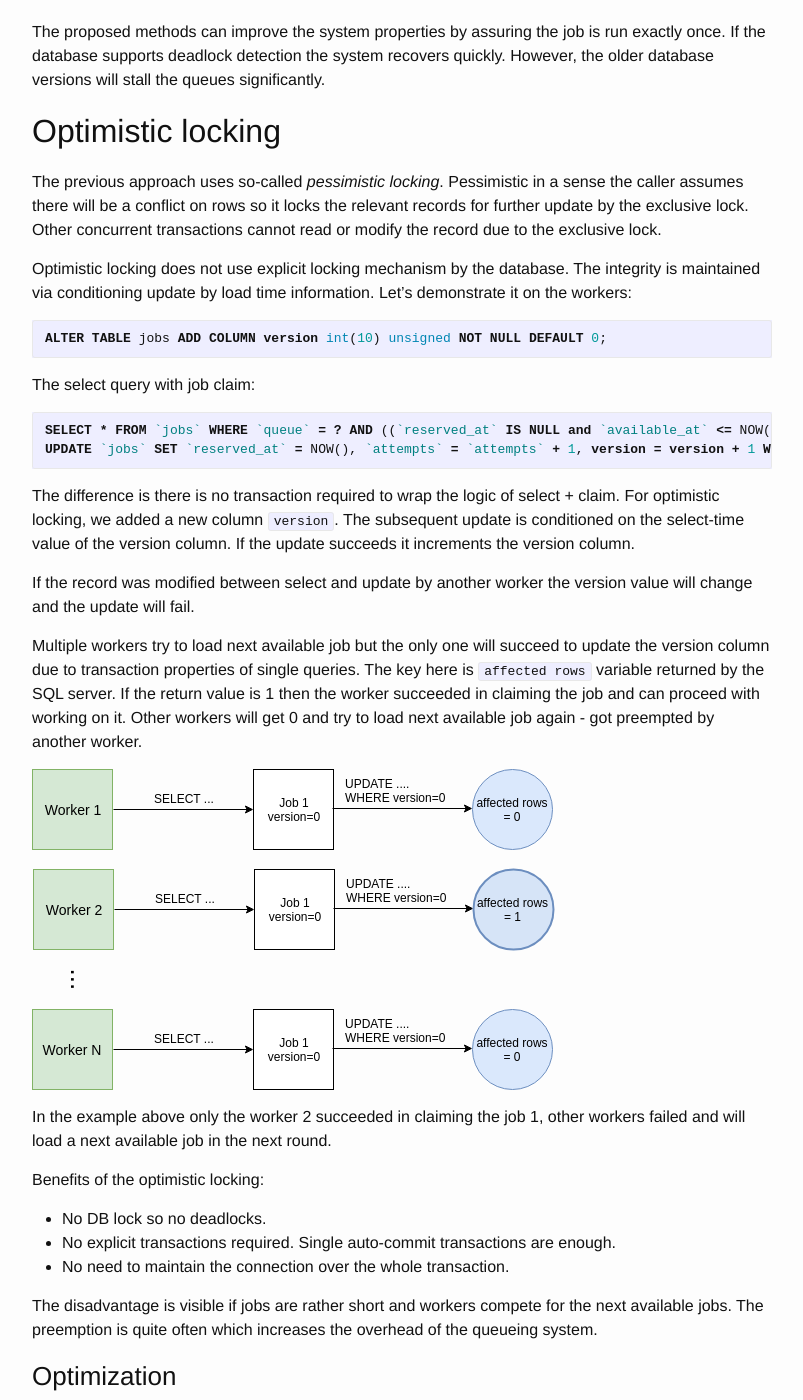
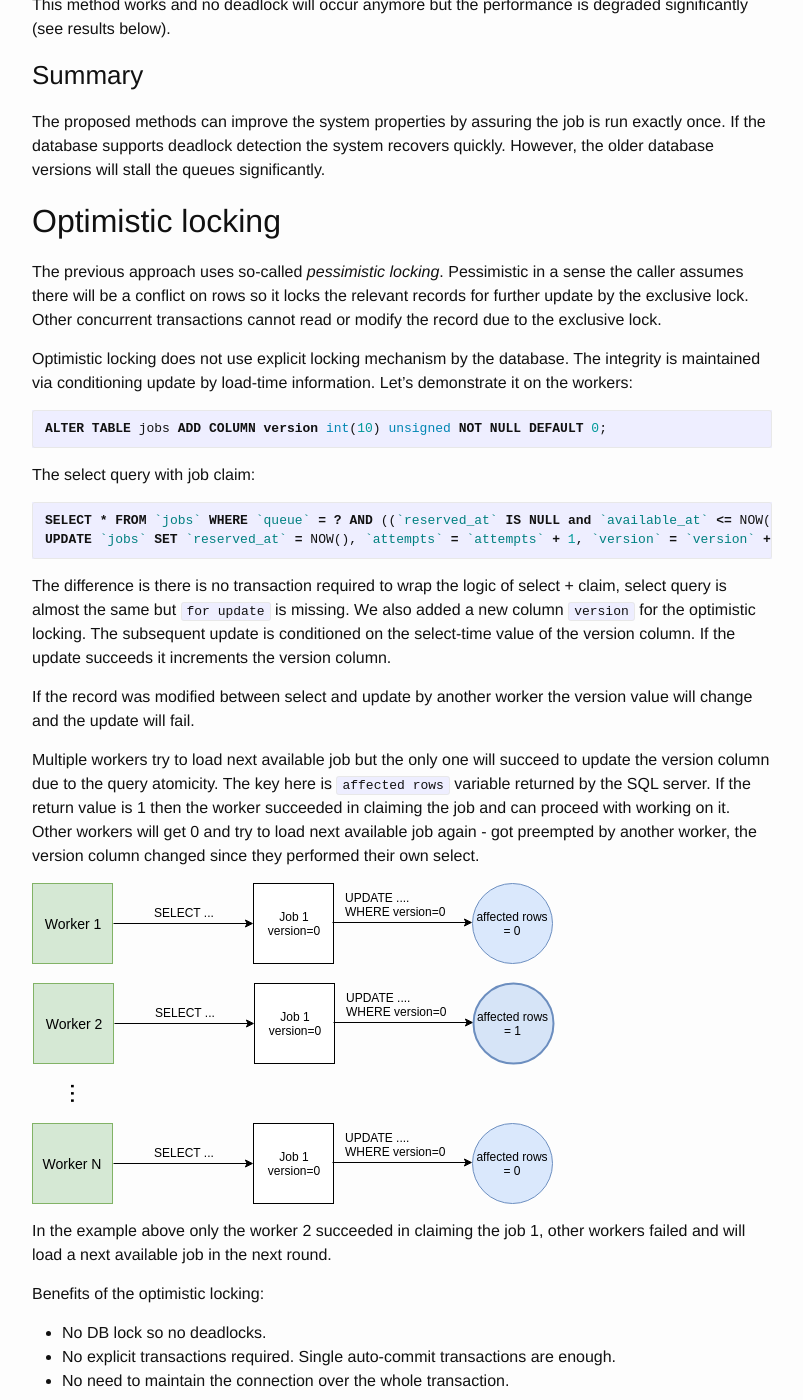
Before and after one commit to ph4r05/devblog, a Jekyll site: the page built from _posts/2017-12-20-laravel-queues-optimization.markdown, in a window 1280 px wide and 1400 px high, scrolled down 4947 px. Shown: the whole window, without its empty margins (238-1041 px from the left). Built offline with Jekyll 4.4.1, drawn with Linux system fonts in a browser that asks for light colours; formulas are drawn with MathJax 3; some of the changed text lies outside the part shown.

Commit message:
minor improvements in optimistic laravel

````diff
--- a/_posts/2017-12-20-laravel-queues-optimization.markdown
+++ b/_posts/2017-12-20-laravel-queues-optimization.markdown
@@ -123,14 +123,14 @@ ID  Waiting  Mode  DB        Table  Index                         Special
  5        1  X     keychest  jobs   jobs_queue_at_index           rec but not gap           0
 ```
 
-The worker `4` is selecting the next available job. The select tries to lock
+The worker 4 is selecting the next available job. The select tries to lock
 the primary key index because of the `FOR UPDATE`.
 
-The worker `5` processed the job and it is trying to issue delete query to remove the job
+The worker 5 processed the job and it is trying to issue delete query to remove the job
 from the table. The delete lock is already holding primary key lock. As the deletion
 affects also `jobs_queue_at_index` index the query asks for that lock.
 
-There is also a third select query of another worker, not displayed in this listing (produced by `innotop`) which
+There is also a third select query of another worker, not displayed in this listing (produced by *innotop*) which
 holds lock on `jobs_queue_at_index`.
 
 This in global picture causes a deadlock - each transaction is waiting for a lock that is held by another transaction.
@@ -180,17 +180,22 @@ ID    Waiting  Mode  DB        Table  Index                         Special
 ```
 
 Here we see 2 workers deadlocking on the first query.
-Worker `8767` is trying to claim the job by issuing the `UPDATE` query.
+Worker 8767 is trying to claim the job by issuing the `UPDATE` query.
 It locked the record *for update* by the previous select and now holds `PRIMARY` key index.
 As the `jobs_queue_reserved_at_index` index is affected by the update query it has to be locked too.
 
-Worker `8768` is performing the select with the *for update* locking - asking for a primary key lock.
+Worker 8768 is performing the select with the *for update* locking - asking for a primary key lock.
 
 There is another select query of another worker, not displayed in the listing holding the `jobs_queue_reserved_at_index` index.
 
 This again causes a deadlock.
 
-## Deadlock handling - retry
+## Solutions
+
+In the sections below I propose few fixes to the mentioned problem. At first I will focus on the current queueing mechanism
+and try it improve a bit. Later is a new locking mechanism proposed.
+
+### Deadlock handling - retry
 
 There is one simple workaround to handle multiple runs of the job:
 
@@ -210,7 +215,7 @@ with this workaround, job is run exactly once with very high probability.
 
 However, the deadlock problem is still present which is a problem for older database servers.
 
-## Deadlock handling - delete mark
+### Deadlock handling - delete mark
 
 Another way of fixing the multiple job run problem is adding a new column to the jobs table:
 
@@ -228,7 +233,7 @@ to a state the finished job is removed, eventually.
 
 The deadlock still happens, just the occurrence is changed.
 
-## Deadlock handling - removing the queue index
+### Deadlock handling - removing the queue index
 
 In order to avoid deadlock an elimination of a required condition is needed.
 In this case, the obvious move is to remove `jobs_queue_at_index` index.
@@ -237,7 +242,7 @@ This method works and no deadlock will occur anymore but the performance is
 degraded significantly (see results below).
 
 
-## Summary
+### Summary
 
 The proposed methods can improve the system properties by assuring the job is run exactly
 once. If the database supports deadlock detection the system recovers quickly. However, the older database versions will stall the queues significantly.
@@ -249,7 +254,7 @@ assumes there will be a conflict on rows so it locks the relevant records for fu
 Other concurrent transactions cannot read or modify the record due to the exclusive lock.
 
 Optimistic locking does not use explicit locking mechanism by the database.
-The integrity is maintained via conditioning update by load time information.
+The integrity is maintained via conditioning update by load-time information.
 Let's demonstrate it on the workers:
 
 ```sql
@@ -259,21 +264,23 @@ ALTER TABLE jobs ADD COLUMN version int(10) unsigned NOT NULL DEFAULT 0;
 The select query with job claim:
 
 ```sql
-SELECT * FROM `jobs` WHERE `queue` = ? AND ((`reserved_at` IS NULL and `available_at` <= NOW()) OR (`reserved_at` <= ?)) ORDER BY `id` ASC limit 1 FOR UPDATE;
-UPDATE `jobs` SET `reserved_at` = NOW(), `attempts` = `attempts` + 1, version = version + 1 WHERE `id` = ? AND version=?;
+SELECT * FROM `jobs` WHERE `queue` = ? AND ((`reserved_at` IS NULL and `available_at` <= NOW()) OR (`reserved_at` <= ?)) ORDER BY `id` ASC limit 1;
+UPDATE `jobs` SET `reserved_at` = NOW(), `attempts` = `attempts` + 1, `version` = `version` + 1 WHERE `id` = ? AND version=?;
 ```
 
-The difference is there is no transaction required to wrap the logic of select + claim.
-For optimistic locking, we added a new column `version`. The subsequent update is conditioned on the
+The difference is there is no transaction required to wrap the logic of select + claim, select query is almost the same but
+`for update` is missing.
+We also added a new column `version` for the optimistic locking. The subsequent update is conditioned on the
 select-time value of the version column. If the update succeeds it increments the version column.
 
 If the record was modified between select and update by another worker the version value will
 change and the update will fail.
 
 Multiple workers try to load next available job but the only one will succeed to update the version column
-due to transaction properties of single queries. The key here is `affected rows` variable returned by the
+due to the query atomicity. The key here is `affected rows` variable returned by the
 SQL server. If the return value is 1 then the worker succeeded in claiming the job and can proceed with working
-on it. Other workers will get 0 and try to load next available job again - got preempted by another worker.
+on it. Other workers will get 0 and try to load next available job again - got preempted by another worker, the
+version column changed since they performed their own select.
 
 [![Optimistic locking](/static/queue02/jobs_optimistic_h.svg)](/static/queue02/jobs_optimistic_h.svg)
 
@@ -319,13 +326,13 @@ with multiple workers.
 Optimistic locking optimization adds randomness to the job selection process thus the reordering
 can be higher than a window of N workers. We will see the reordering side effects are not that significant.
 
-With a use of a little math its possible to estimate a round the job will get processed.
+With a use of a little math its possible to estimate a round the job will get processed by some worker.
 Let's say if a job is processed in round 1 it means it was processed in time - in the round the job became available.
 
-Let \\(X\\) be the random variable of the round in which job is being processed. Then \\(E[X]\\) (expected value of X)
+Let \\(X\\) be a [random variable] for the round in which job is being processed. Then \\(E[X]\\), an [expected value] of X,
 is the average case of the round processing the job.
 
-\\( E[X] = x_1p_1 + x_2p_2 + \cdots \\) where \\( x_i \\) is the round number and \\(p_i\\) is the probability
+Then \\( E[X] = x_1p_1 + x_2p_2 + \cdots \\) where \\( x_i \\) is the round number and \\(p_i\\) is the probability
 of a job being processed in the round \\( x_i \\).
 
 \\( E[X] = \sum_{i=1}^{\infty} i \cdot \left( \frac{N-1}{N} \right)^{N^{i-1}} \cdot \left(1 - \left(\frac{N-1}{N}\right)^N \right) \\)
@@ -387,55 +394,65 @@ C4.large:
 On C4.large the difference between MySQL and PostgreSQL is apparent. C4 has 2 vCPU and more RAM which may cause
 this difference.
 
-It's apparent the optimized optimistic locking is faster than another technique.
+The optimized optimistic locking is faster than another technique.
 
-## Job ordering analysis
+### Job ordering analysis
 
 Let's see how the job ordering behaves for multiple different techniques.
 
 The job ordering is measured in the following way:
 
-- A new table "protocol" is created which stores (id, timestamp, job_id).
-- When a worker fetches the job it stores a new protocol entry for the job to the database.
-- After all 10 000 jobs are processed the protocol table is loaded, ordered by primary key.
-- The sequence of Job IDs is analyzed: for each protocol record a diff sequence is computed
+- A new table "protocol" is created which stores `(id, timestamp, job_id)`.
+- When a worker fetches the job it inserts a new entry to the protocol table corresponding to the job.
+- After all 10 000 jobs are processed the protocol table is loaded for analysis, ordered by id.
+- The sequence of Job IDs is analyzed: for each protocol record a diff sequence is computed.
+- From the protocol we can also check if the job was executed exactly once.
 
-\\(\text{Diff}_i = \lvert i - \text{job_idx}_i \rvert \\)
+Lets define \\(\text{Diff}_i = \lvert i - \text{job_idx}_i \rvert \\)
+
+Example:
+
+Job ID   | 1 | 2 | 4 | 7 | 3 | 6 | 5
+Sequence | 1 | 2 | 3 | 4 | 5 | 6 | 7
+Diff     | 0 | 0 | 1 | 3 | 2 | 0 | 2
+{:.mbtablestyle3}
+
 If there is no reordering the Diff sequence would be \\(0,0,0,0,...,0\\)
 
 All plots below are C4.large benchmarks with MySQL. The plots are histograms of Diff.
 
 [![Beanstalkd job ordering](/static/queue02/counts_run_1513507259_mysql_conn2_dm1_dtsx0_dretry1_batch10000_cl0_window0_verify1.json.png)](/static/queue02/counts_run_1513507259_mysql_conn2_dm1_dtsx0_dretry1_batch10000_cl0_window0_verify1.json.png)
-Beanstalkd preserves the job ordering quite well.
+Beanstalkd preserves the job ordering quite well. The biggest job offset was 6, with very few cases.
 
 
 [![Pessimistic job ordering](/static/queue02/counts_run_1513587645_mysql_conn0_dm0_dtsx1_dretry1_batch10000_cl0_window0_verify1.json.png)](/static/queue02/counts_run_1513587645_mysql_conn0_dm0_dtsx1_dretry1_batch10000_cl0_window0_verify1.json.png)
-Pessimistic with 1 delete retry (original implementation).
+Pessimistic with 1 delete retry (the original database queue implementation).
 Here is apparent that some jobs run multiple times - high reordering. The job expiration time was set to 4 seconds.
 
 
 [![Pessimistic job ordering](/static/queue02/counts_run_1513585597_mysql_conn0_dm0_dtsx0_dretry5_batch10000_cl0_window0_verify1.json.png)](/static/queue02/counts_run_1513585597_mysql_conn0_dm0_dtsx0_dretry5_batch10000_cl0_window0_verify1.json.png)
-Pessimistic with 5 delete retries
+Pessimistic with 5 delete retries. The reordering is quite small, very similar to the beanstalkd.
 
 
 [![Optimistic job ordering](/static/queue02/counts_run_1513508173_mysql_conn1_dm1_dtsx0_dretry1_batch10000_cl0_window0_verify1.json.png)](/static/queue02/counts_run_1513508173_mysql_conn1_dm1_dtsx0_dretry1_batch10000_cl0_window0_verify1.json.png)
-Optimistic with window size 1
+Optimistic with window size 1. The reordering frequencies are also very similar to pessimistic
+locking with slightly more jobs being shifted.
 
 
 [![Optimized Optimistic job ordering](/static/queue02/counts_run_1513508909_mysql_conn1_dm1_dtsx0_dretry1_batch10000_cl0_window1_verify1.json.png)](/static/queue02/counts_run_1513508909_mysql_conn1_dm1_dtsx0_dretry1_batch10000_cl0_window1_verify1.json.png)
-Optimistic with window size N
-The job reordering is slightly higher but in all 10 test runs bounded by 70. If you can tolerate such small
-job reordering optimized optimistic queueing mechanism seems like a good choice.
+Optimistic with window size N.
+The job reordering is slightly higher but in all 10 test runs with 10 000 jobs it is bounded by 70. If you can tolerate such small
+job reordering the optimized optimistic queueing mechanism seems like a good choice because of its benefits.
 
-## Job duplicates
+### Job duplicates
 
 All tested job queueing methods runs the job exactly once but one method - pessimistic with 1 retry count, the original implementation.
 
-The graph below shows the number of job executions vs. count (1 execution is left over as it is a normal condition).
+The graph below shows the number of job executions vs. number of events (1 execution is left over as it is a normal condition).
 
 [![Pessimistic duplicities](/static/queue02/dupl_run_1513587645_mysql_conn0_dm0_dtsx1_dretry1_batch10000_cl0_window0_verify1.json.png)](/static/queue02/dupl_run_1513587645_mysql_conn0_dm0_dtsx1_dretry1_batch10000_cl0_window0_verify1.json.png)
 
-## Fetch before delete
+### Fetch before delete
 
 I also analyzed the influence of the fetch before deleting on the system as mentioned above.
 
@@ -448,9 +465,11 @@ Performance on MySQL:
 - Forpsi fetch vs. no fetch is 181.3 vs 190.5 (95%)
 - C4.large fetch vs. no fetch is 313.4 vs. 452 (69%)
 
+I conclude the fetch part is redundant and job delete can be one single delete query.
+
 ## Optimistic Database Queue package
 
-The optimistic locking package has been implemented as a Laravel package:
+I implemented the optimistic locking package as a Laravel package:
 
 [https://github.com/ph4r05/laravel-queue-database-ph4](https://github.com/ph4r05/laravel-queue-database-ph4)
 
@@ -462,16 +481,16 @@ Benefits:
 
  - No need for explicit transactions. Single query auto-commit transactions are OK.
  - No DB level locking, thus no deadlocks. Works also with databases without deadlock detection (older MySQL).
- - Job executed exactly once (as opposed to pessimistic default DB locking)
+ - Job executed exactly once (as opposed to original pessimistic default DB locking)
  - High throughput.
- - Tested with MySQL, PostgreSQL, Sqlite.
+ - Works with MySQL, PostgreSQL and Sqlite.
 
 Cons:
  - Job ordering can be slightly shifted with multiple workers (reordering 0-70 in 10 000 jobs)
 
 ## Conclusion
 
-- Pessimistic approach as implemented now can execute some jobs multiple times due to deadlock and delete fail.
+- Pessimistic approach as implemented now in Laravel can execute some jobs multiple times due to the deadlock and job delete fail.
 - Pessimistic approach is usable with a little tweak on a number of attempts for delete query.
 - Pessimistic approach is usable only with databases supporting immediate deadlock detection.
 - If database does not support the deadlock detection either a) use different queue backend b) remove queue index c) use only one worker, d) use optimistic locking
````
Also changed, not shown: other parts of _posts/2017-12-20-laravel-queues-optimization.markdown (+3 -0 lines).
